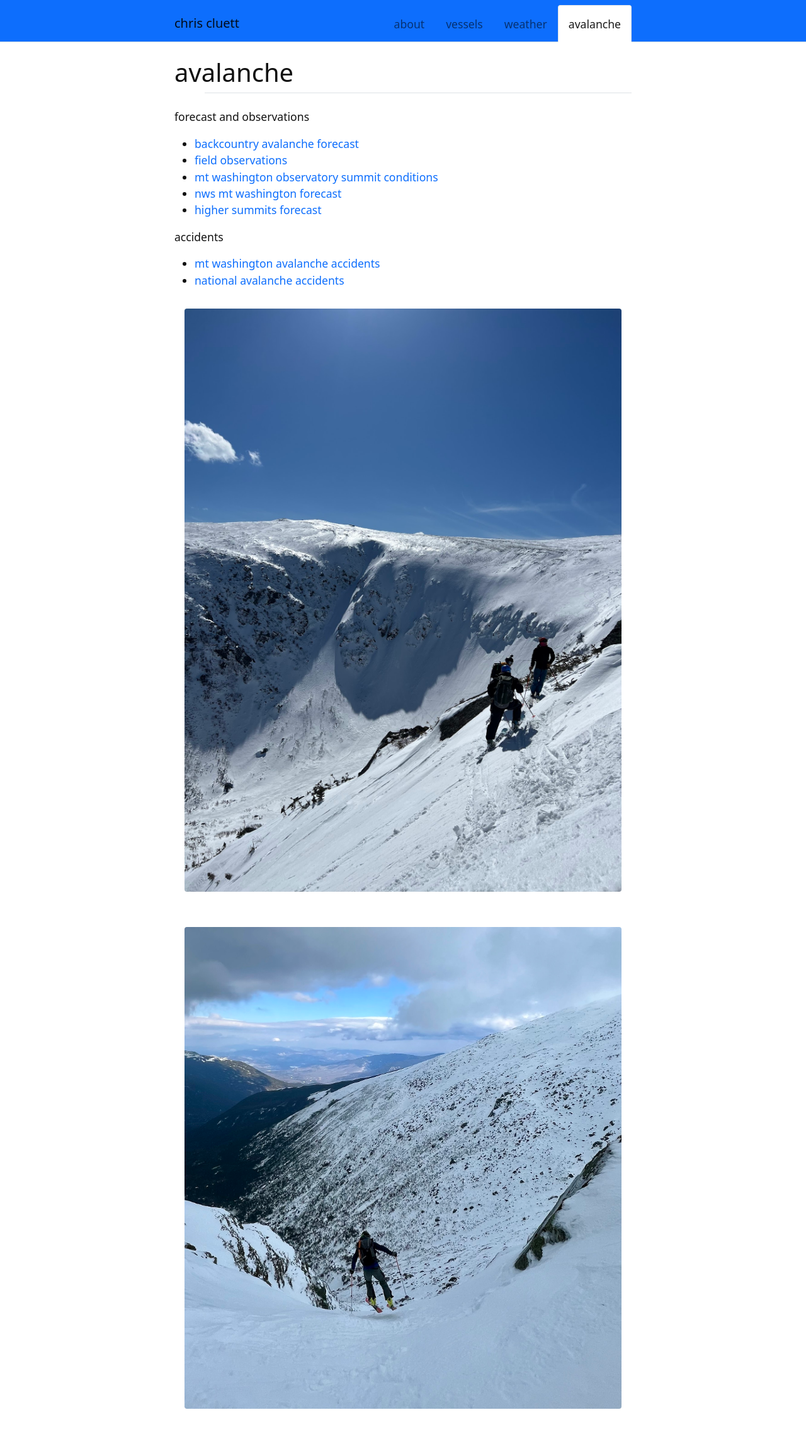
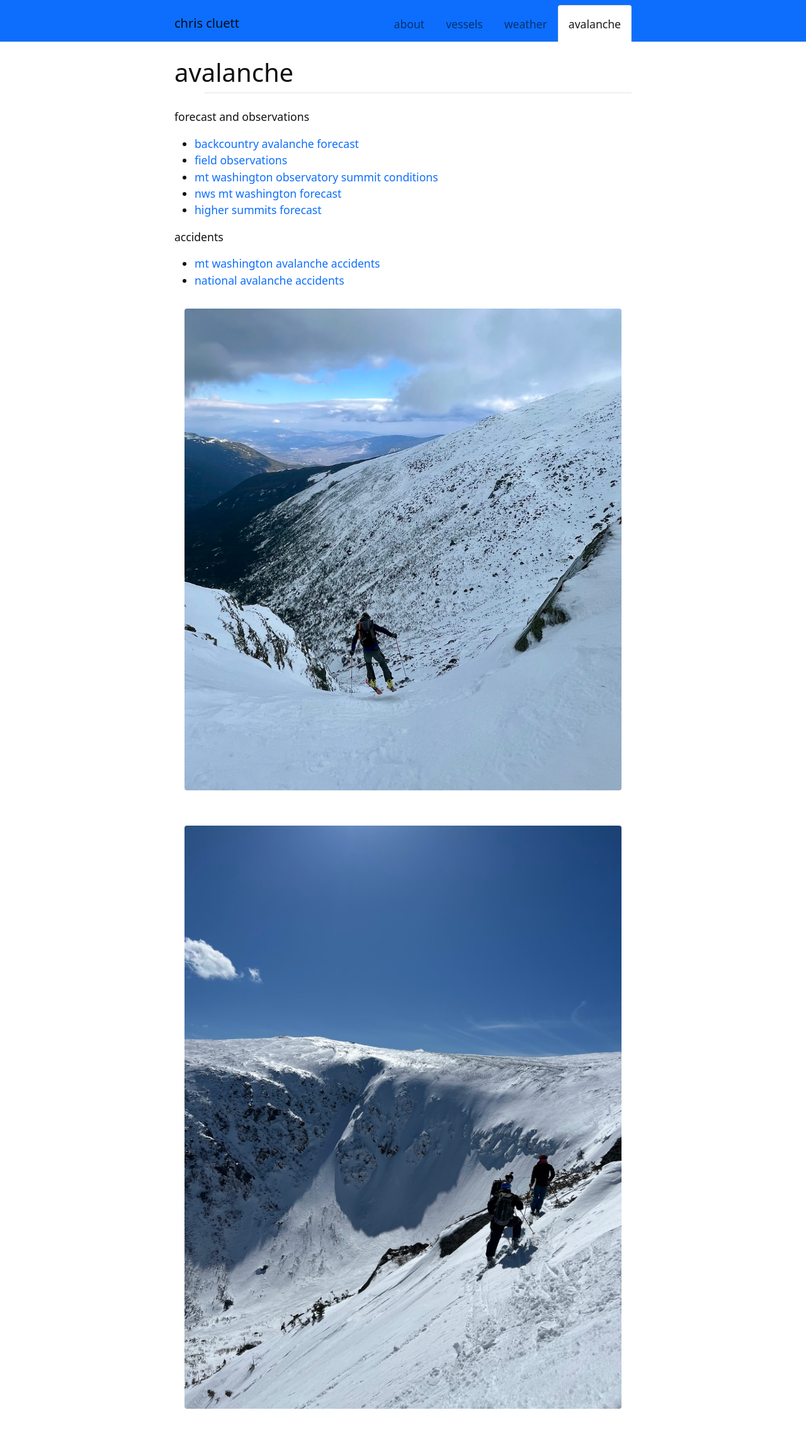
Before and after one commit to ccluett/website, a Jekyll site: the page built from content/avalanche.md, in a window 1280 px wide. Shown: the whole page at 63% size. Built offline with Jekyll 4.4.1, drawn with Linux system fonts in a browser that asks for light colours.

Commit message:
Update avalanche.md

```diff
--- a/content/avalanche.md
+++ b/content/avalanche.md
@@ -14,9 +14,9 @@ accidents
 * [mt washington avalanche accidents](https://www.mountwashingtonavalanchecenter.org/incidents/)
 * [national avalanche accidents](https://avalanche.org/avalanche-accidents/)
 
+{% include figure.html img="airplane-gully.jpg" width="100%" %}
+
 {% include figure.html img="tucks.jpg" width="100%" %}
-
-{% include figure.html img="airplane-gully.jpg" width="100%" %}
 
 <!---
 webcams
```
